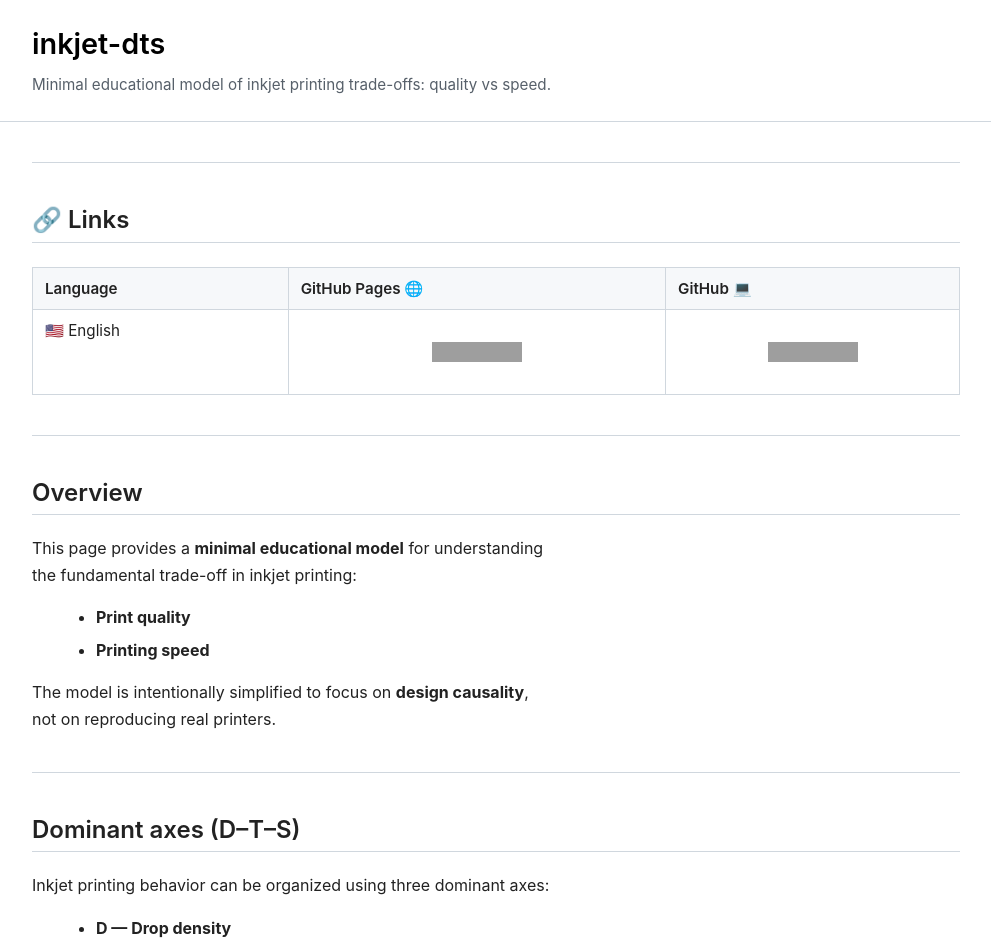
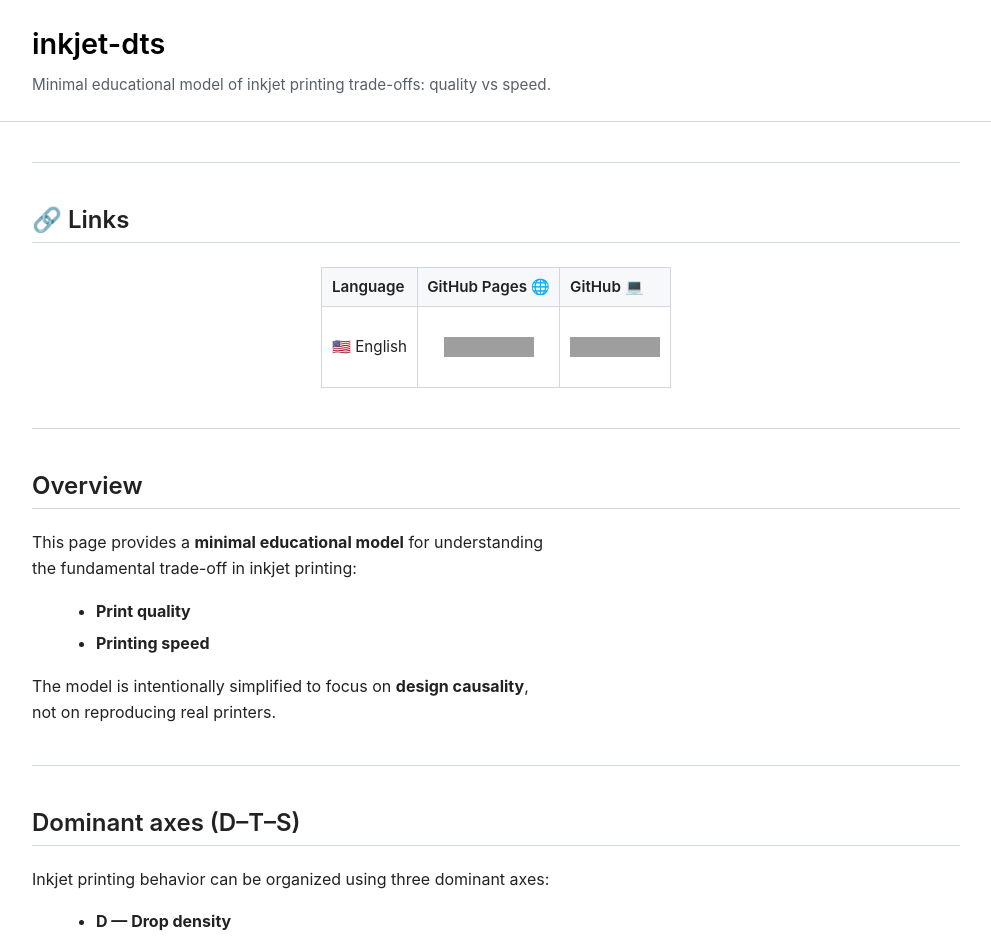
Before and after one commit to Samizo-AITL/inkjet-dts, a Jekyll site: the page built from index.md, in a window 1280 px wide. Shown: the top 939 px of the page, without its empty margins (144-1135 px from the left). Built offline with Jekyll 4.4.1, drawn with Linux system fonts in a browser that asks for light colours; grey boxes are pictures that could not be loaded.

Commit message:
Update style.css

```diff
--- a/assets/css/style.css
+++ b/assets/css/style.css
@@ -131,21 +131,23 @@ code {
   border-radius: 4px;
 }
 
-/* ---------- tables (technical) ---------- */
+/* ---------- tables (compact technical) ---------- */
 
 table {
   border-collapse: collapse;
-  width: 100%;
-  margin: 1.5rem 0;
+  margin: 1.5rem auto;   /* 中央寄せ */
+  width: auto;           /* ← 画面いっぱいにしない */
+  max-width: 100%;
   font-size: 0.95rem;
 }
 
 th,
 td {
   border: 1px solid #d0d7de;
-  padding: 0.5rem 0.75rem;
+  padding: 0.4rem 0.6rem;   /* コンパクト */
   text-align: left;
-  vertical-align: top;
+  vertical-align: middle;
+  white-space: nowrap;     /* 技術表記向け */
 }
 
 th {
```
